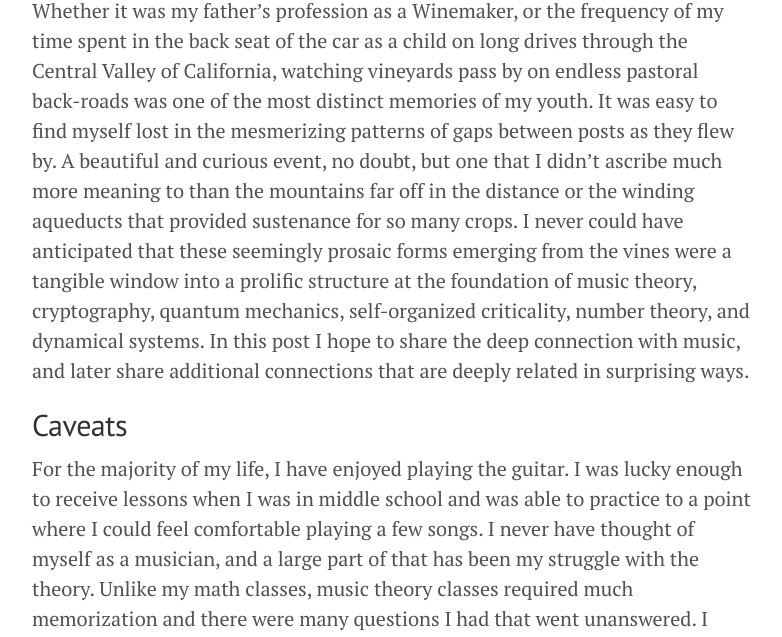
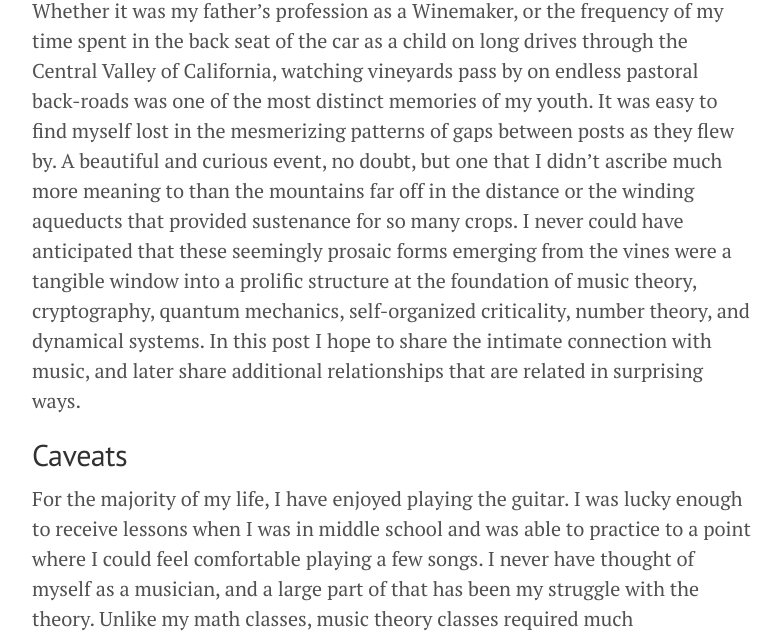
Before and after one commit to kylehovey/blog, a Jekyll site: the page built from on_vineyards_harmony_and_mathematics.md, in a window 1280 px wide and 900 px high, scrolled down 253 px, cut to the strip 263-900 px from the top of the window. Shown: the whole strip, without its empty margins (248-1030 px from the left). Built offline with Jekyll 4.4.1, drawn with Linux system fonts in a browser that asks for light colours; formulas are drawn with MathJax 3.

Commit message:
Wording update

```diff
--- a/on_vineyards_harmony_and_mathematics.md
+++ b/on_vineyards_harmony_and_mathematics.md
@@ -7,7 +7,7 @@ layout: page
 
 ![Driving past vineyards](/blog/images/vineyard/vineyard_loop 1.webp)
 
-Whether it was my father's profession as a Winemaker, or the frequency of my time spent in the back seat of the car as a child on long drives through the Central Valley of California, watching vineyards pass by on endless pastoral back-roads was one of the most distinct memories of my youth. It was easy to find myself lost in the mesmerizing patterns of gaps between posts as they flew by. A beautiful and curious event, no doubt, but one that I didn't ascribe much more meaning to than the mountains far off in the distance or the winding aqueducts that provided sustenance for so many crops. I never could have anticipated that these seemingly prosaic forms emerging from the vines were a tangible window into a prolific structure at the foundation of music theory, cryptography, quantum mechanics, self-organized criticality, number theory, and dynamical systems. In this post I hope to share the deep connection with music, and later share additional connections that are deeply related in surprising ways.
+Whether it was my father's profession as a Winemaker, or the frequency of my time spent in the back seat of the car as a child on long drives through the Central Valley of California, watching vineyards pass by on endless pastoral back-roads was one of the most distinct memories of my youth. It was easy to find myself lost in the mesmerizing patterns of gaps between posts as they flew by. A beautiful and curious event, no doubt, but one that I didn't ascribe much more meaning to than the mountains far off in the distance or the winding aqueducts that provided sustenance for so many crops. I never could have anticipated that these seemingly prosaic forms emerging from the vines were a tangible window into a prolific structure at the foundation of music theory, cryptography, quantum mechanics, self-organized criticality, number theory, and dynamical systems. In this post I hope to share the intimate connection with music, and later share additional relationships that are related in surprising ways.
 
 ## Caveats
 
```
